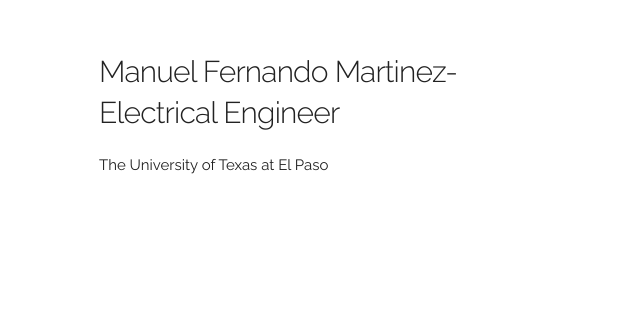
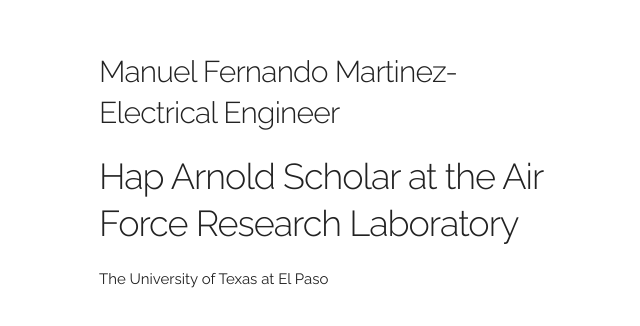
Before and after one commit to martinezManuelF/martinezManuelF.github.io, a website: page index.html in a window 1280 px wide. Shown: the part 188-514 px from the top of the page, without its empty margins (61-701 px from the left). Drawn offline with Linux system fonts and the light colour scheme.

Commit message:
Update index.html

```diff
--- a/index.html
+++ b/index.html
@@ -35,6 +35,7 @@
     <div class="row">
       <div class="one-half column" style="margin-top: 25%">
         <h4>Manuel Fernando Martinez-Electrical Engineer</h4>
+        <h3> Hap Arnold Scholar at the Air Force Research Laboratory </h3>
         <p>The University of Texas at El Paso</p>
       </div>
     </div>
```
